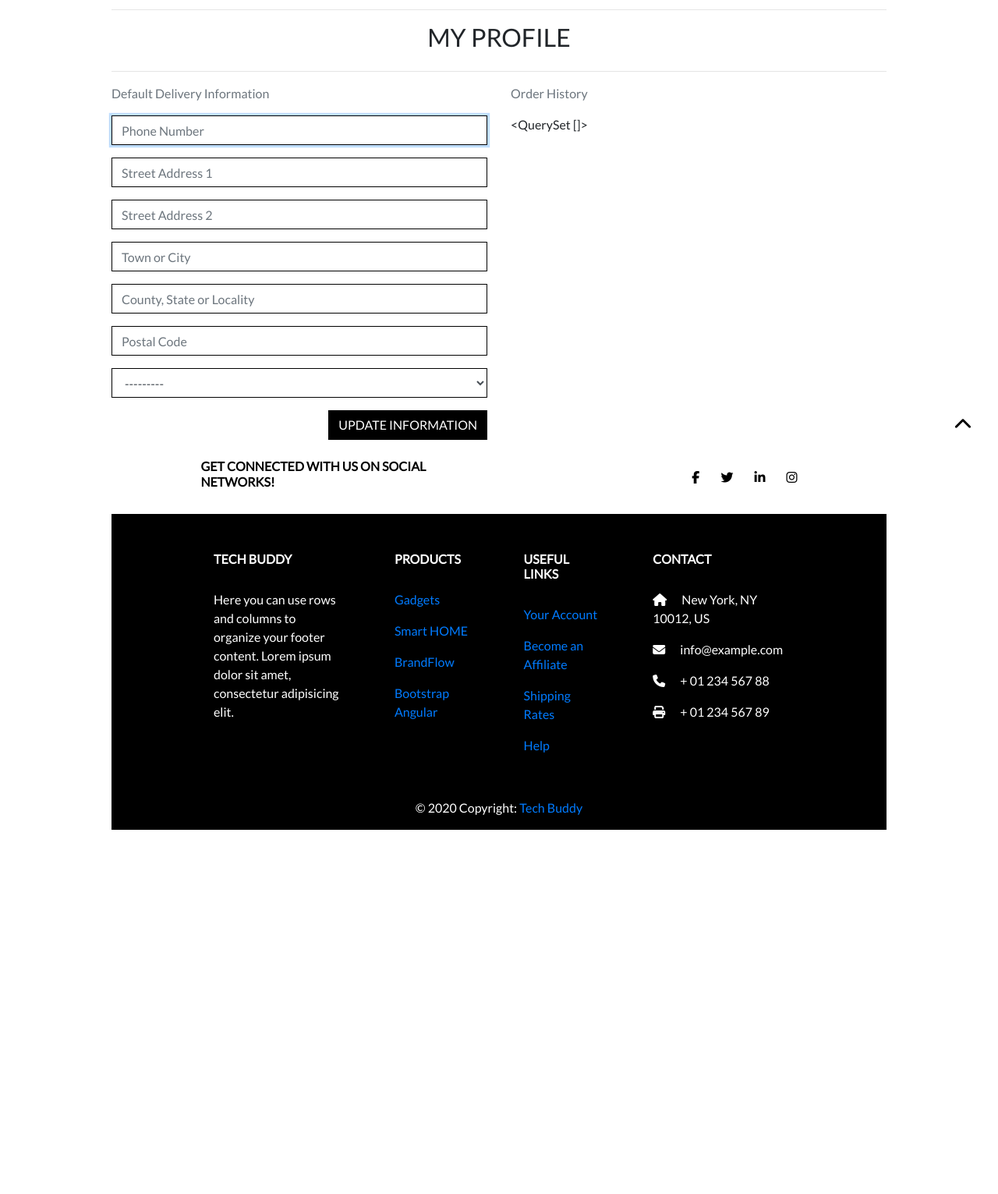
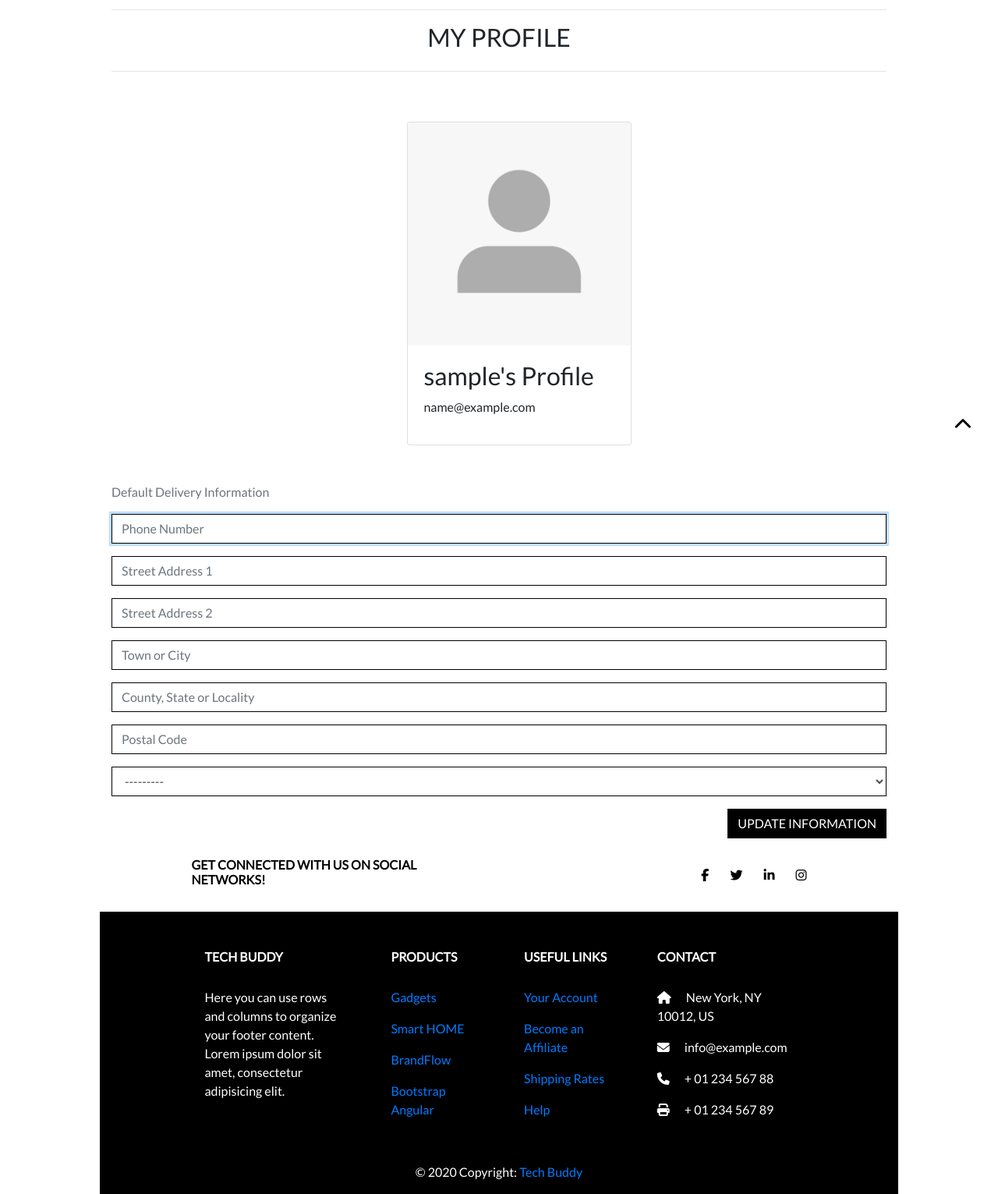
Before and after one commit to sree0831/MSP-4, a Django app: page /profile/ in a window 1280 px wide. Shown: the part 168-1699 px from the top of the page at 78% size. Before the commit the page ends 1232 px from the top, so only its background shows below. Run offline with Django 3.2, Linux system fonts and the light colour scheme; the visitor is signed in with stand-in values (Sample User, id 1); data comes from the database, SQL or seed files in the repository; data that the repository does not hold is empty; some libraries are stand-ins or nearby versions.

Commit message:
added profile

```diff
--- a/profiles/templates/profiles/profile.html
+++ b/profiles/templates/profiles/profile.html
@@ -1,9 +1,7 @@
 {% extends "base.html" %}
 {% load static %}
 
-{% block extra_css %}
-    <link rel="stylesheet" href="{% static 'profiles/css/profile.css' %}">
-{% endblock %}
+
 
 {% block page_header %}
     <div class="container header-container">
@@ -14,6 +12,7 @@
 {% endblock %}
 
 {% block content %}
+
    <div class="overlay"></div>
     <div class="container">
         <div class="row">
@@ -23,8 +22,24 @@
                 <hr>
             </div>
         </div>
-        <div class="row">
-            <div class="col-12 col-lg-6">
+
+<div class="container">
+    <div class="row justify-content-md-center">
+        <div class="col-xs-12 col-md-6 col-lg-4 col-centered mb-5 mt-5">
+            <div class="card" style="width: 18rem;">
+                <img class="card-img-top" src="/media/{{ '1.png' }}" alt="Card image cap">
+                <div class="card-body">
+                    <h2> {{ user }}'s Profile </h2>
+                    <p> {{ user.email }} </p>
+                </div>
+            </div>
+        </div>
+    </div>
+</div>
+
+
+  <div class="row">
+            <div class=" col ">
                 <p class="text-muted">Default Delivery Information</p>
                 <form class="mt-3" action="{% url 'profile' %}" method="POST" id="profile-update-form">
                     {% csrf_token %}
@@ -32,9 +47,6 @@
                     <button class="btn btn-black rounded-0 text-uppercase float-right">Update Information</button>
                 </form>
             </div>
-            <div class="col-12 col-lg-6">
-                <p class="text-muted">Order History</p>
-                {{ orders }}
-            </div>
-        </div>
+
+
 {% endblock %}
--- a/profiles/urls.py
+++ b/profiles/urls.py
@@ -2,5 +2,5 @@ from django.urls import path
 from . import views
 
 urlpatterns = [
-    path('', views.profile, name='profile')
+    path('', views.profile, name='profile'),
 ]
--- a/profiles/views.py
+++ b/profiles/views.py
@@ -3,10 +3,15 @@ from django.shortcuts import render, get_object_or_404
 from .models import UserProfile
 from .forms import UserProfileForm
 
-
 def profile(request):
     """ Display the user's profile. """
     profile = get_object_or_404(UserProfile, user=request.user)
+
+    if request.method == 'POST':
+        form = UserProfileForm(request.POST, instance=profile)
+        if form.is_valid():
+            form.save()
+            messages.success(request, 'Profile updated successfully')
 
     form = UserProfileForm(instance=profile)
     orders = profile.orders.all()
@@ -15,6 +20,7 @@ def profile(request):
     context = {
         'form': form,
         'orders': orders,
+        'on_profile_page': True
     }
 
     return render(request, template, context)
```
Also changed, not shown: media/1.png (added), profiles/static/profiles/css/profile.css (deleted).
